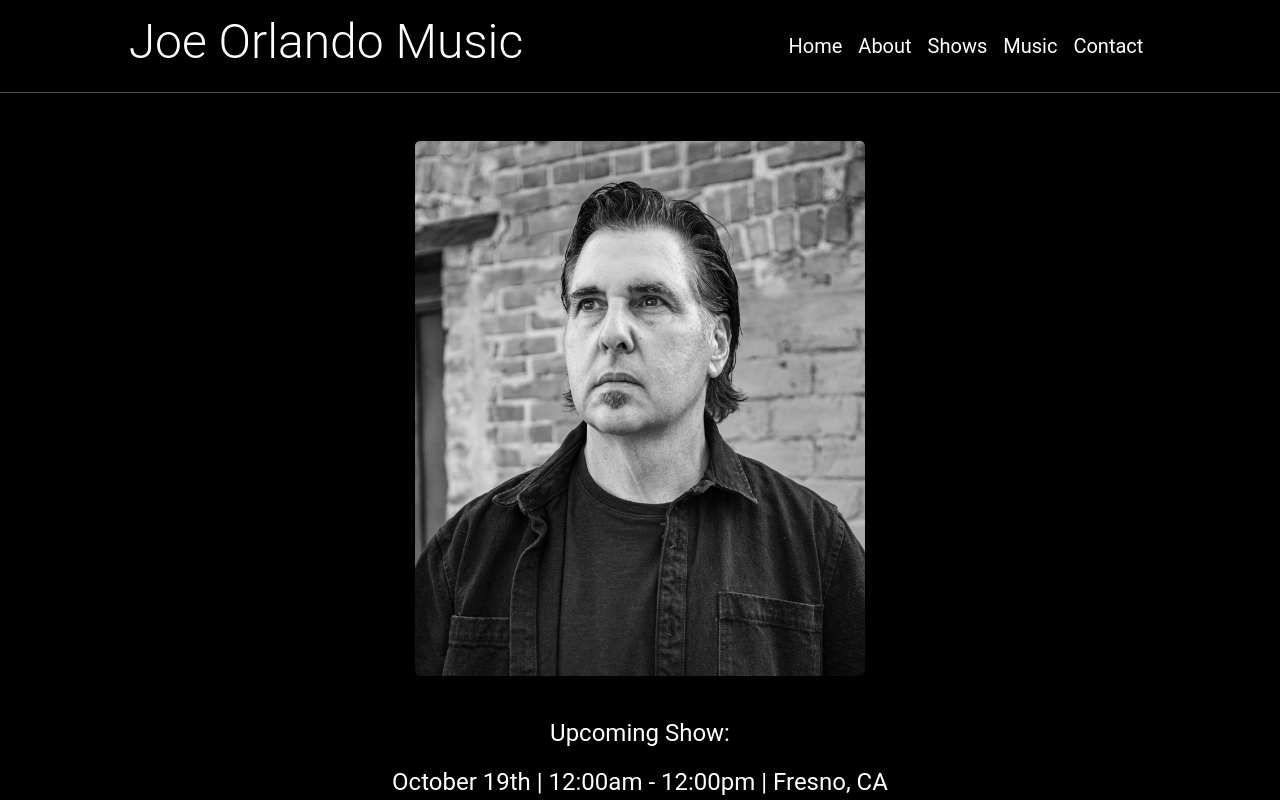
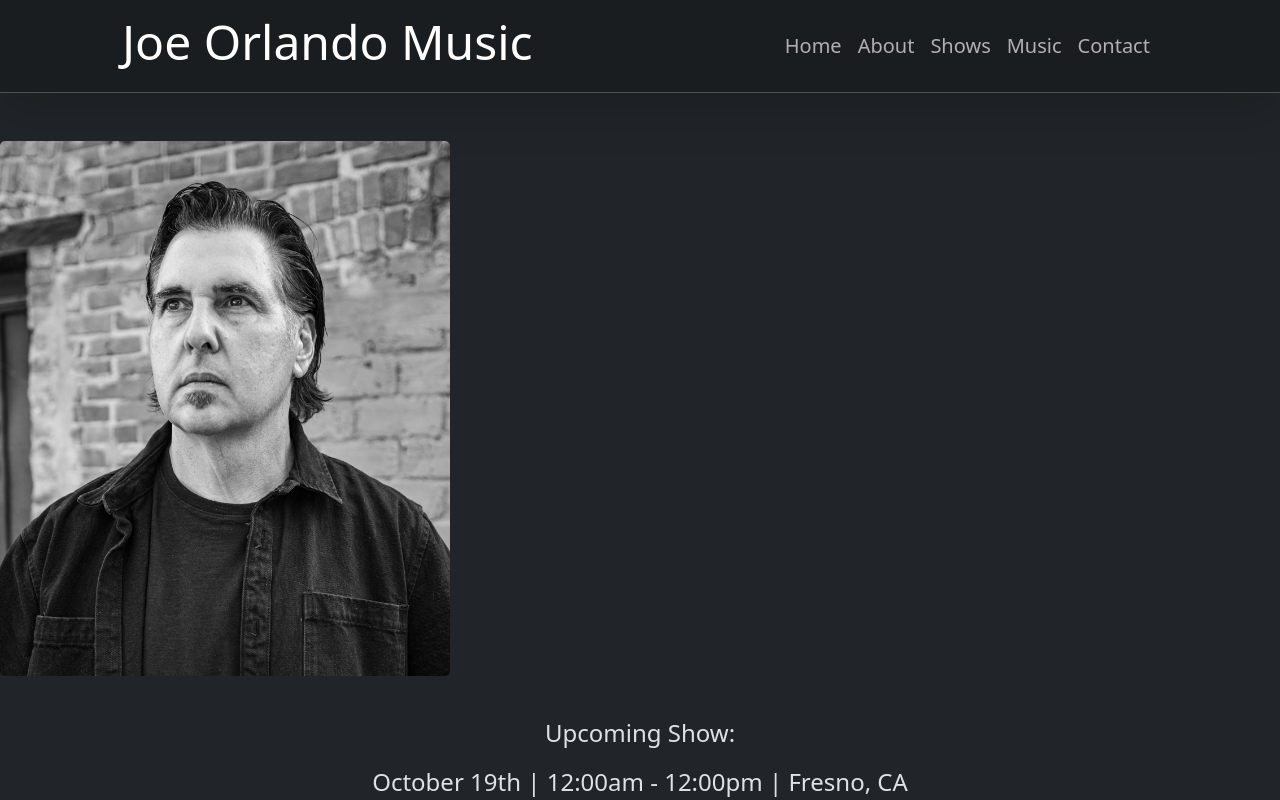
Before and after one commit to Robertjo97/JoeOrlandoMusic, a React (Vite) app: page / in a window 1280 px wide. Shown: the top 800 px of the page. Built offline with nearby package versions, Linux system fonts and the light colour scheme.

Commit message:
navbar done

```diff
--- a/index.html
+++ b/index.html
@@ -1,5 +1,5 @@
 <!DOCTYPE html>
-<html lang="en">
+<html lang="en" data-bs-theme="dark">
   <head>
     <meta charset="UTF-8" />
     <meta name="viewport" content="width=device-width, initial-scale=1.0" />
--- a/src/components/Navbar.jsx
+++ b/src/components/Navbar.jsx
@@ -3,27 +3,27 @@ import "./Navbar.css";
 
 const NavBar = () => {
   return (
-      <nav className="container-fluid navbar navbar-expand-sm d-flex justify-content-around align-items-center mb-5 border-bottom" data-bs-theme="dark">
+      <nav className="container-fluid navbar navbar-expand-sm d-flex justify-content-around align-items-center mb-5 border-bottom bg-dark-subtle shadow-lg">
         <Link to="/" className="navbar-brand m-0">
           <h1 className="display-5">Joe Orlando Music</h1>
         </Link>
         <ul className="navbar-nav d-flex flex-row">
           <li className="nav-item">
-            <Link to="/" className="nav-link fs-5 text-white">
+            <Link to="/" className="nav-link fs-5">
               Home
             </Link>
           </li>
           <li className="nav-item">
-            <Link to="/about" className="nav-link fs-5 text-white">About</Link>
+            <Link to="/about" className="nav-link fs-5 ">About</Link>
           </li>
           <li className="nav-item">
-            <Link to="/shows" className="nav-link fs-5 text-white">Shows</Link>
+            <Link to="/shows" className="nav-link fs-5">Shows</Link>
           </li>
           <li className="nav-item">
-            <Link to="/music" className="nav-link fs-5 text-white">Music</Link>
+            <Link to="/music" className="nav-link fs-5">Music</Link>
           </li>
           <li className="nav-item">
-            <Link to="/contact" className="nav-link fs-5 text-white">Contact</Link>
+            <Link to="/contact" className="nav-link fs-5">Contact</Link>
           </li>
         </ul>
       </nav>
--- a/src/main.jsx
+++ b/src/main.jsx
@@ -2,7 +2,7 @@ import React from 'react'
 import ReactDOM from 'react-dom/client'
 import { BrowserRouter as Router } from 'react-router-dom'
 import App from './App.jsx'
-import './style.css'
+// import './style.css'
 
 ReactDOM.createRoot(document.getElementById('root')).render(
   <React.StrictMode>
```
